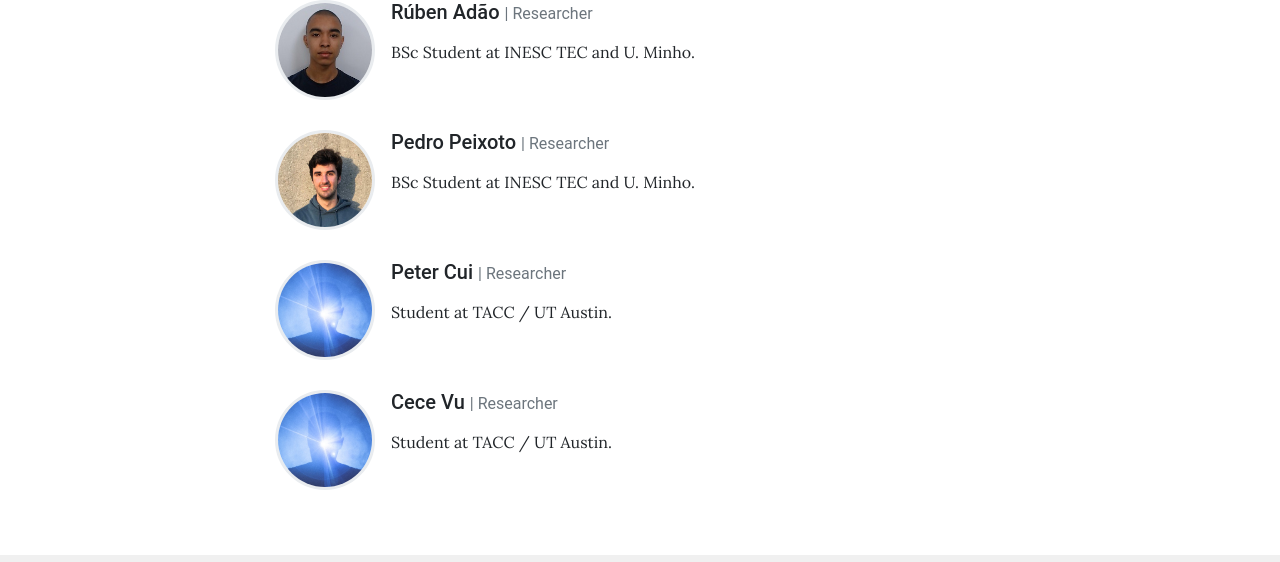
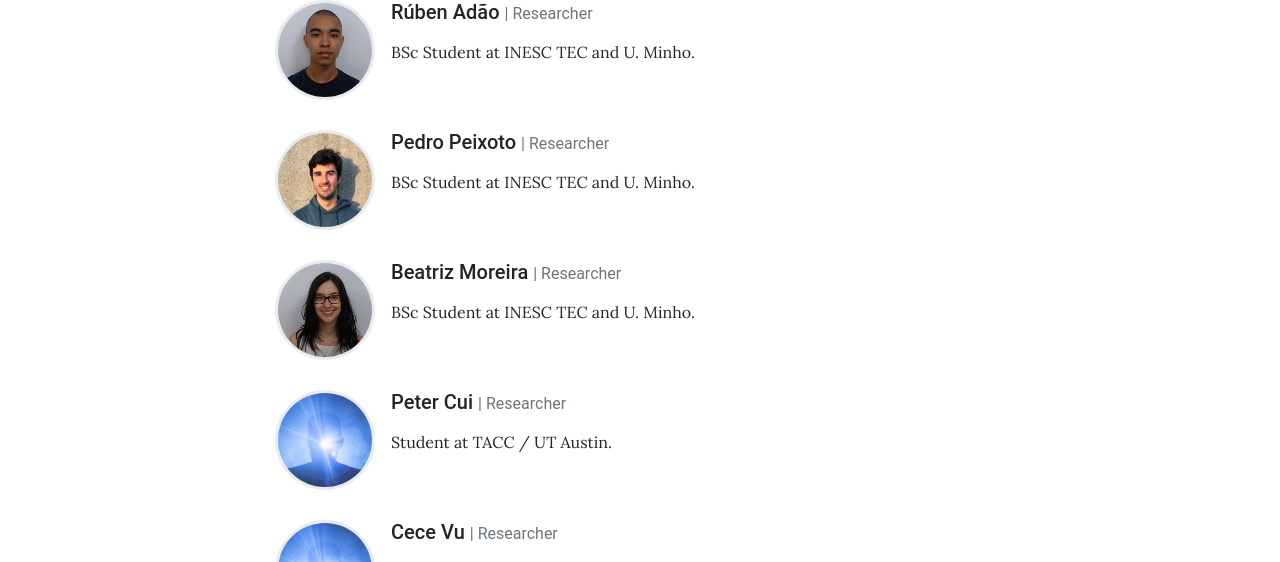
Before and after one commit to pastor-project/pastor-project.github.io, a Jekyll site: the page built from pages/team.md, in a window 1280 px wide and 900 px high, scrolled down 1730 px, cut to the strip 0-562 px from the top of the window. Built offline with Jekyll 4.4.1, drawn with Linux system fonts in a browser that asks for light colours.

Commit message:
update team

```diff
--- a/_data/team.yml
+++ b/_data/team.yml
@@ -78,6 +78,12 @@
   description: > # Can be Markdown
     BSc Student at INESC TEC and U. Minho.
 
+- name: Beatriz Moreira
+  role: Researcher # Will appear next to name
+  image: assets/img/beatriz.jpg # Can be external link
+  description: > # Can be Markdown
+    BSc Student at INESC TEC and U. Minho.
+
 - name: Peter Cui
   role: Researcher # Will appear next to name
   image: assets/img/default.jpg # Can be external link
```
Also changed, not shown: assets/img/beatriz.jpg (added).
